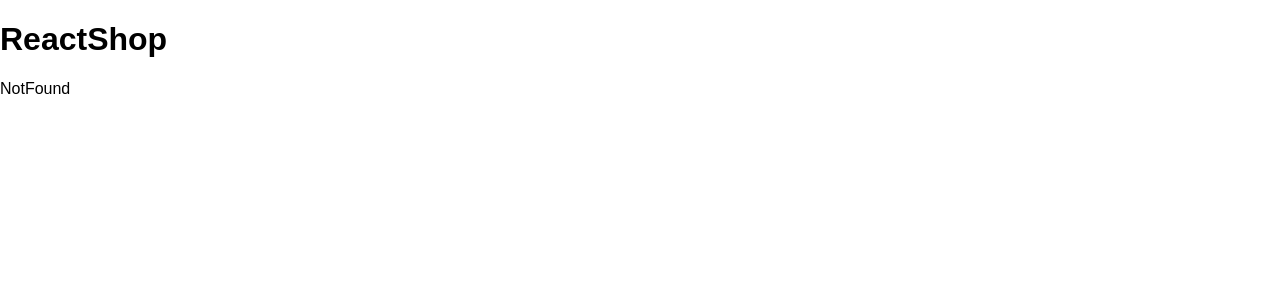
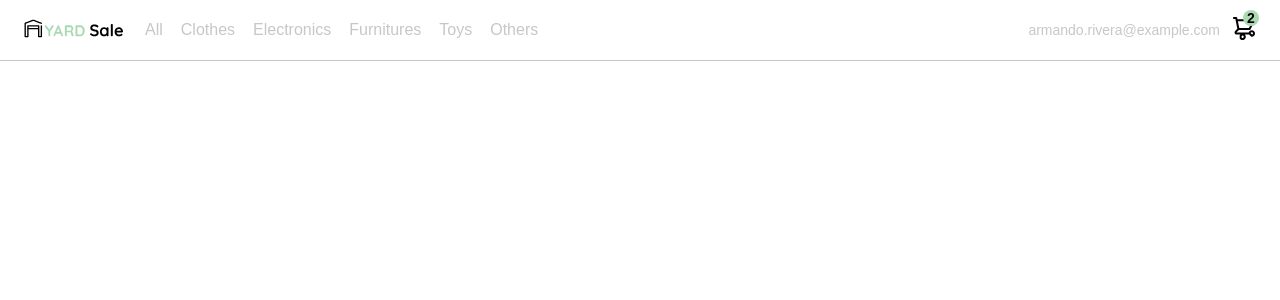
Before and after one commit to Armando101/react-shop, a React (Vite) app: page / in a window 1280 px wide. Shown: the top 300 px of the page. Built offline with nearby package versions, Linux system fonts and the light colour scheme.

Commit message:
Header component

```diff
--- a/src/App.tsx
+++ b/src/App.tsx
@@ -9,8 +9,8 @@
 function App() {
   return (
     <BrowserRouter>
-      <Switch>
-        <Layout>
+      <Layout>
+        <Switch>
           <Route exact path={"/"} component={Home} />
           <Route exact path={"/login"} component={Login} />
           <Route
@@ -18,9 +18,9 @@
             path={"/recovery-password"}
             component={RecoveryPassword}
           />
-          <Route path={"*"} component={NotFound} />
-        </Layout>
-      </Switch>
+          <Route exact path={"*"} component={NotFound} />
+        </Switch>
+      </Layout>
     </BrowserRouter>
   );
 }
--- /dev/null
+++ b/src/components/Header.module.scss
@@ -0,0 +1,73 @@
+nav {
+  display: flex;
+  justify-content: space-between;
+  padding: 0 24px;
+  border-bottom: 1px solid var(--very-light-pink);
+}
+.menu {
+  display: none;
+}
+.logo {
+  width: 100px;
+}
+.navbar-left ul,
+.navbar-right ul {
+  list-style: none;
+  padding: 0;
+  margin: 0;
+  display: flex;
+  align-items: center;
+  height: 60px;
+}
+.navbar-left {
+  display: flex;
+}
+.navbar-left ul {
+  margin-left: 12px;
+}
+.navbar-left ul li a,
+.navbar-right ul li a {
+  text-decoration: none;
+  color: var(--very-light-pink);
+  border: 1px solid var(--white);
+  padding: 8px;
+  border-radius: 8px;
+}
+.navbar-left ul li a:hover,
+.navbar-right ul li a:hover {
+  border: 1px solid var(--hospital-green);
+  color: var(--hospital-green);
+}
+.navbar-email {
+  color: var(--very-light-pink);
+  font-size: var(--sm);
+  margin-right: 12px;
+}
+.navbar-shopping-cart {
+  position: relative;
+}
+.navbar-shopping-cart div {
+  width: 16px;
+  height: 16px;
+  background-color: var(--hospital-green);
+  border-radius: 50%;
+  font-size: var(--sm);
+  font-weight: bold;
+  position: absolute;
+  top: -6px;
+  right: -3px;
+  display: flex;
+  justify-content: center;
+  align-items: center;
+}
+@media (max-width: 640px) {
+  .menu {
+    display: block;
+  }
+  .navbar-left ul {
+    display: none;
+  }
+  .navbar-email {
+    display: none;
+  }
+}
--- /dev/null
+++ b/src/components/Header.tsx
@@ -0,0 +1,43 @@
+import { Link } from "react-router-dom";
+import styles from "./Header.module.scss";
+import logo from "../icons/logo_yard_sale.svg";
+import menu from "../icons/icon_menu.svg";
+import shopping from "../icons/icon_shopping_cart.svg";
+
+export const Header = () => (
+  <nav className={styles.nav}>
+    <img src={menu} alt="menu" className={styles.menu} />
+    <div className={styles["navbar-left"]}>
+      <img src={logo} alt="logo" className={styles.logo} />
+      <ul>
+        <li>
+          <Link to="/">All</Link>
+        </li>
+        <li>
+          <Link to="/">Clothes</Link>
+        </li>
+        <li>
+          <Link to="/">Electronics</Link>
+        </li>
+        <li>
+          <Link to="/">Furnitures</Link>
+        </li>
+        <li>
+          <Link to="/">Toys</Link>
+        </li>
+        <li>
+          <Link to="/">Others</Link>
+        </li>
+      </ul>
+    </div>
+    <div className={styles["navbar-right"]}>
+      <ul>
+        <li className={styles["navbar-email"]}>armando.rivera@example.com</li>
+        <li className={styles["navbar-shopping-cart"]}>
+          <img src={shopping} alt="shopping cart" />
+          <div>2</div>
+        </li>
+      </ul>
+    </div>
+  </nav>
+);
--- a/src/pages/Home/Home.tsx
+++ b/src/pages/Home/Home.tsx
@@ -1,9 +1,5 @@
-import React from "react";
+import { Header } from "../../components/Header";
 
 export const Home = () => {
-  return (
-    <div>
-      <h1>ReactShop</h1>
-    </div>
-  );
+  return <Header />;
 };
```
Also changed, not shown: src/icons/icon_menu.svg (added), src/icons/icon_shopping_cart.svg (added).
